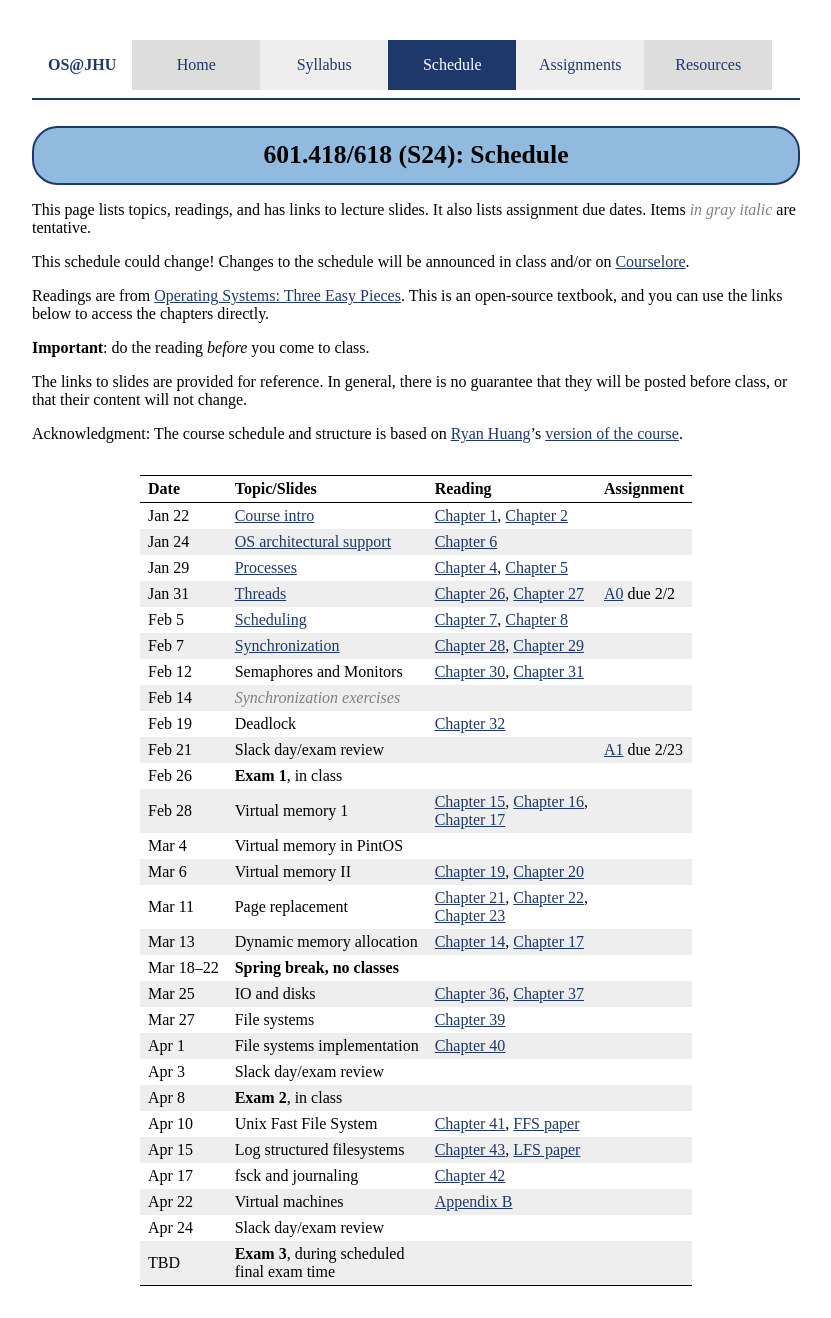
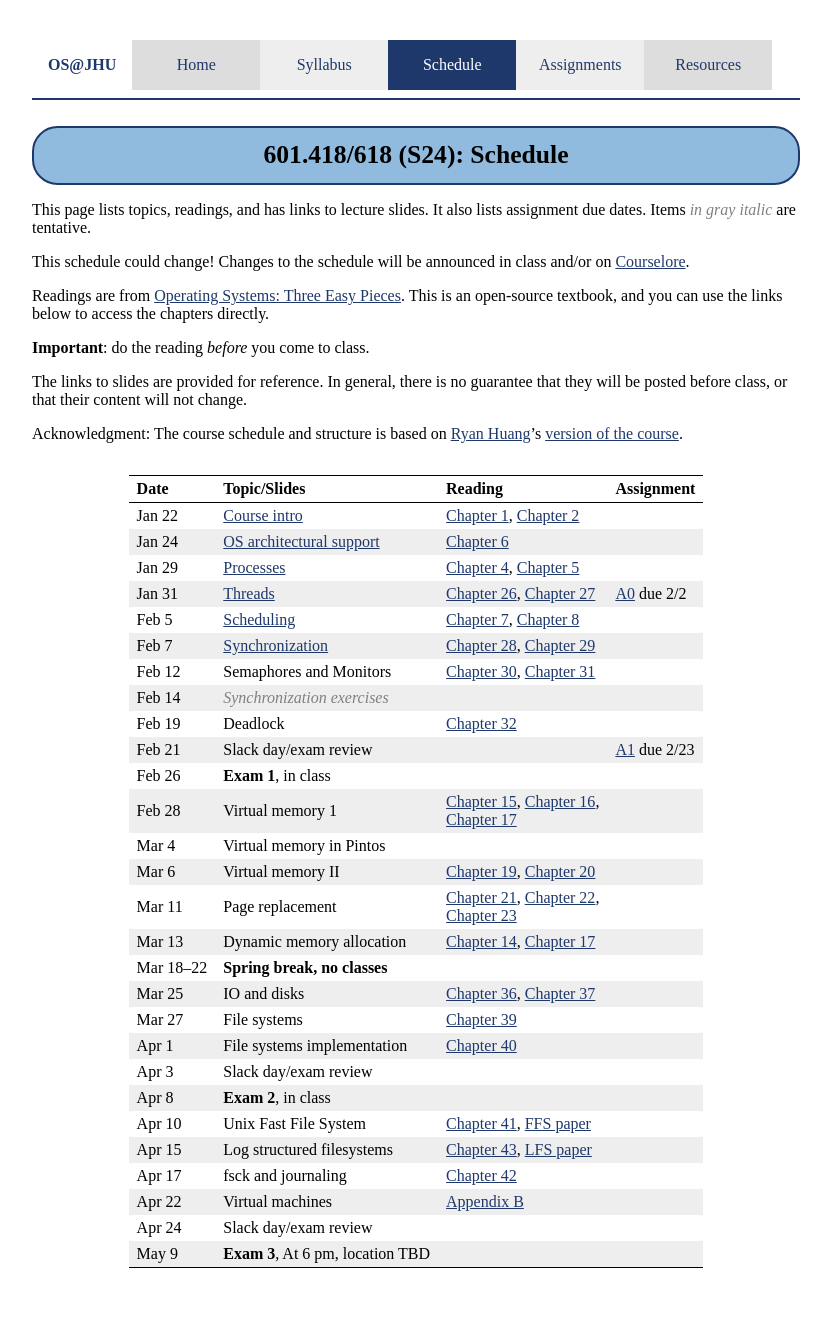
Before and after one commit to jhuopsys/spring2024, a Jekyll site: the page built from schedule.md, in a window 1280 px wide. Shown: the whole page, without its empty margins (224-1055 px from the left). Built offline with Jekyll 4.4.1, drawn with Linux system fonts in a browser that asks for light colours.

Commit message:
post final exam date/time on schedule

```diff
--- a/schedule.csv
+++ b/schedule.csv
@@ -11,7 +11,7 @@ Feb 19,"Deadlock",,,"[Chapter 32](http://pages.cs.wisc.edu/~remzi/OSTEP/threads-
 Feb 21,"Slack day/exam review",,,,[A1](assign/assign01.html) due 2/23
 Feb 26,"**Exam 1**, in class",
 Feb 28,"Virtual memory 1",,,"[Chapter 15](http://pages.cs.wisc.edu/~remzi/OSTEP/vm-mechanism.pdf), [Chapter 16](http://pages.cs.wisc.edu/~remzi/OSTEP/vm-segmentation.pdf),<br>[Chapter 17](http://pages.cs.wisc.edu/~remzi/OSTEP/vm-paging.pdf)"
-Mar 4,"Virtual memory in PintOS",,,""
+Mar 4,"Virtual memory in Pintos",,,""
 Mar 6,"Virtual memory II",,,"[Chapter 19](http://pages.cs.wisc.edu/~remzi/OSTEP/vm-tlbs.pdf), [Chapter 20](http://pages.cs.wisc.edu/~remzi/OSTEP/vm-smalltables.pdf)"
 Mar 11,"Page replacement",,,"[Chapter 21](http://pages.cs.wisc.edu/~remzi/OSTEP/vm-beyondphys.pdf), [Chapter 22](http://pages.cs.wisc.edu/~remzi/OSTEP/vm-beyondphys-policy.pdf),<br>[Chapter 23](http://pages.cs.wisc.edu/~remzi/OSTEP/vm-vax.pdf)"
 Mar 13,"Dynamic memory allocation",,,"[Chapter 14](http://pages.cs.wisc.edu/~remzi/OSTEP/vm-api.pdf), [Chapter 17](http://pages.cs.wisc.edu/~remzi/OSTEP/vm-freespace.pdf)"
@@ -26,4 +26,4 @@ Apr 15,"Log structured filesystems",,,"[Chapter 43](http://pages.cs.wisc.edu/~re
 Apr 17,"fsck and journaling",,,"[Chapter 42](http://pages.cs.wisc.edu/~remzi/OSTEP/file-journaling.pdf)"
 Apr 22,"Virtual machines",,,"[Appendix B](http://pages.cs.wisc.edu/~remzi/OSTEP/vmm-intro.pdf)"
 Apr 24,"Slack day/exam review"
-TBD,"**Exam 3**, during scheduled<br>final exam time"
+May 9,"**Exam 3**, At 6 pm, location TBD"
--- a/schedule.md
+++ b/schedule.md
@@ -40,7 +40,7 @@ Feb 19 | Deadlock | [Chapter 32](http://pages.cs.wisc.edu/~remzi/OSTEP/threads-b
 Feb 21 | Slack day/exam review |  | [A1](assign/assign01.html) due 2/23
 Feb 26 | **Exam 1**, in class |  |
 Feb 28 | Virtual memory 1 | [Chapter 15](http://pages.cs.wisc.edu/~remzi/OSTEP/vm-mechanism.pdf), [Chapter 16](http://pages.cs.wisc.edu/~remzi/OSTEP/vm-segmentation.pdf),<br>[Chapter 17](http://pages.cs.wisc.edu/~remzi/OSTEP/vm-paging.pdf) |
-Mar 4 | Virtual memory in PintOS |  |
+Mar 4 | Virtual memory in Pintos |  |
 Mar 6 | Virtual memory II | [Chapter 19](http://pages.cs.wisc.edu/~remzi/OSTEP/vm-tlbs.pdf), [Chapter 20](http://pages.cs.wisc.edu/~remzi/OSTEP/vm-smalltables.pdf) |
 Mar 11 | Page replacement | [Chapter 21](http://pages.cs.wisc.edu/~remzi/OSTEP/vm-beyondphys.pdf), [Chapter 22](http://pages.cs.wisc.edu/~remzi/OSTEP/vm-beyondphys-policy.pdf),<br>[Chapter 23](http://pages.cs.wisc.edu/~remzi/OSTEP/vm-vax.pdf) |
 Mar 13 | Dynamic memory allocation | [Chapter 14](http://pages.cs.wisc.edu/~remzi/OSTEP/vm-api.pdf), [Chapter 17](http://pages.cs.wisc.edu/~remzi/OSTEP/vm-freespace.pdf) |
@@ -55,4 +55,4 @@ Apr 15 | Log structured filesystems | [Chapter 43](http://pages.cs.wisc.edu/~rem
 Apr 17 | fsck and journaling | [Chapter 42](http://pages.cs.wisc.edu/~remzi/OSTEP/file-journaling.pdf) |
 Apr 22 | Virtual machines | [Appendix B](http://pages.cs.wisc.edu/~remzi/OSTEP/vmm-intro.pdf) |
 Apr 24 | Slack day/exam review |  |
-TBD | **Exam 3**, during scheduled<br>final exam time |  |
+May 9 | **Exam 3**, At 6 pm, location TBD |  |
```
